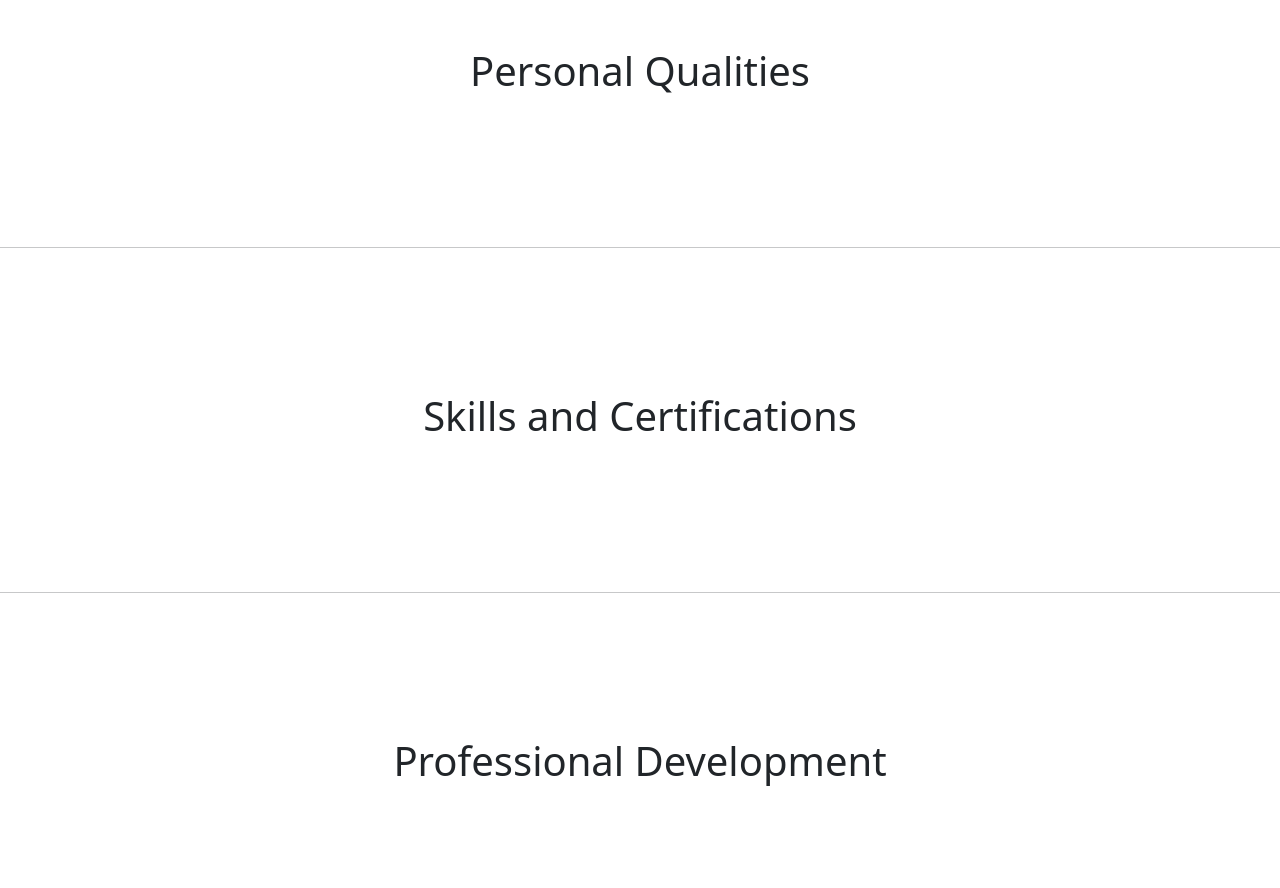
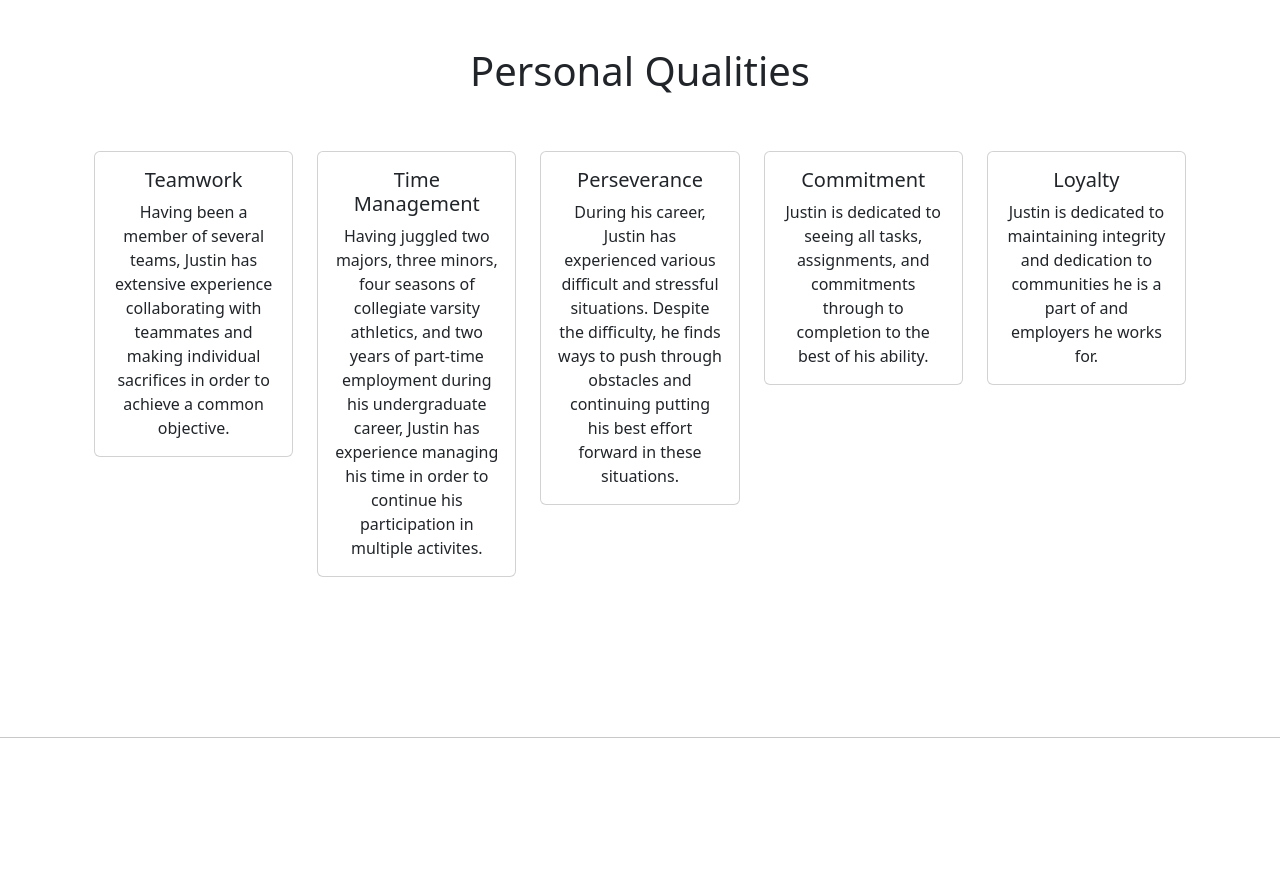
Before and after one commit to jmoczynski/personal-profile, a React (Create React App) app: page / in a window 1280 px wide. Shown: the part 1980-2868 px from the top of the page. Built offline with nearby package versions, Linux system fonts and the light colour scheme.

Commit message:
worked on Personal Qualities page

```diff
--- a/src/components/QualitiesPage.js
+++ b/src/components/QualitiesPage.js
@@ -1,9 +1,62 @@
 import Container from "react-bootstrap/Container";
+import {Row, Col} from "react-bootstrap";
+import Card from "react-bootstrap/Card";
 
 function QualitiesPage(){
     return(
         <Container>
             <h1 className="text-center">Personal Qualities</h1>
+            <Row/>
+            <Row>
+                <Col>
+                    <Card>
+                        <Card.Body>
+                            <Card.Title>Teamwork</Card.Title>
+                            <Card.Text>Having been a member of several teams, Justin has extensive experience
+                                collaborating with teammates and making individual sacrifices in order to achieve a common objective.
+                            </Card.Text>
+                        </Card.Body>
+                    </Card>
+                </Col>
+                <Col>
+                    <Card>
+                        <Card.Body>
+                            <Card.Title>Time Management</Card.Title>
+                            <Card.Text>Having juggled two majors, three minors, four seasons of collegiate varsity athletics,
+                                and two years of part-time employment during his undergraduate career, Justin has experience managing his time
+                                in order to continue his participation in multiple activites.
+                            </Card.Text>
+                        </Card.Body>
+                    </Card>
+                </Col>
+                <Col>
+                    <Card>
+                        <Card.Body>
+                            <Card.Title>Perseverance</Card.Title>
+                            <Card.Text>During his career, Justin has experienced various difficult and stressful situations. Despite the difficulty,
+                                he finds ways to push through obstacles and continuing putting his best effort forward in these situations.
+                            </Card.Text>
+                        </Card.Body>
+                    </Card>
+                </Col>
+                <Col>
+                    <Card>
+                        <Card.Body>
+                            <Card.Title>Commitment</Card.Title>
+                            <Card.Text>Justin is dedicated to seeing all tasks, assignments, and commitments through to completion to the best of his ability.
+                            </Card.Text>
+                        </Card.Body>
+                    </Card>
+                </Col>
+                <Col>
+                    <Card>
+                        <Card.Body>
+                            <Card.Title>Loyalty</Card.Title>
+                            <Card.Text>Justin is dedicated to maintaining integrity and dedication to communities he is a part of and employers he works for.</Card.Text>
+                        </Card.Body>
+                    </Card>
+                </Col>
+            </Row>
         </Container>
     );
 }
--- a/src/index.css
+++ b/src/index.css
@@ -18,3 +18,8 @@ code {
   text-align: center !important;
   align-content: center !important;
 }
+
+.row {
+  padding-top: 1rem !important;
+  padding-bottom: 1rem !important;
+}
```
